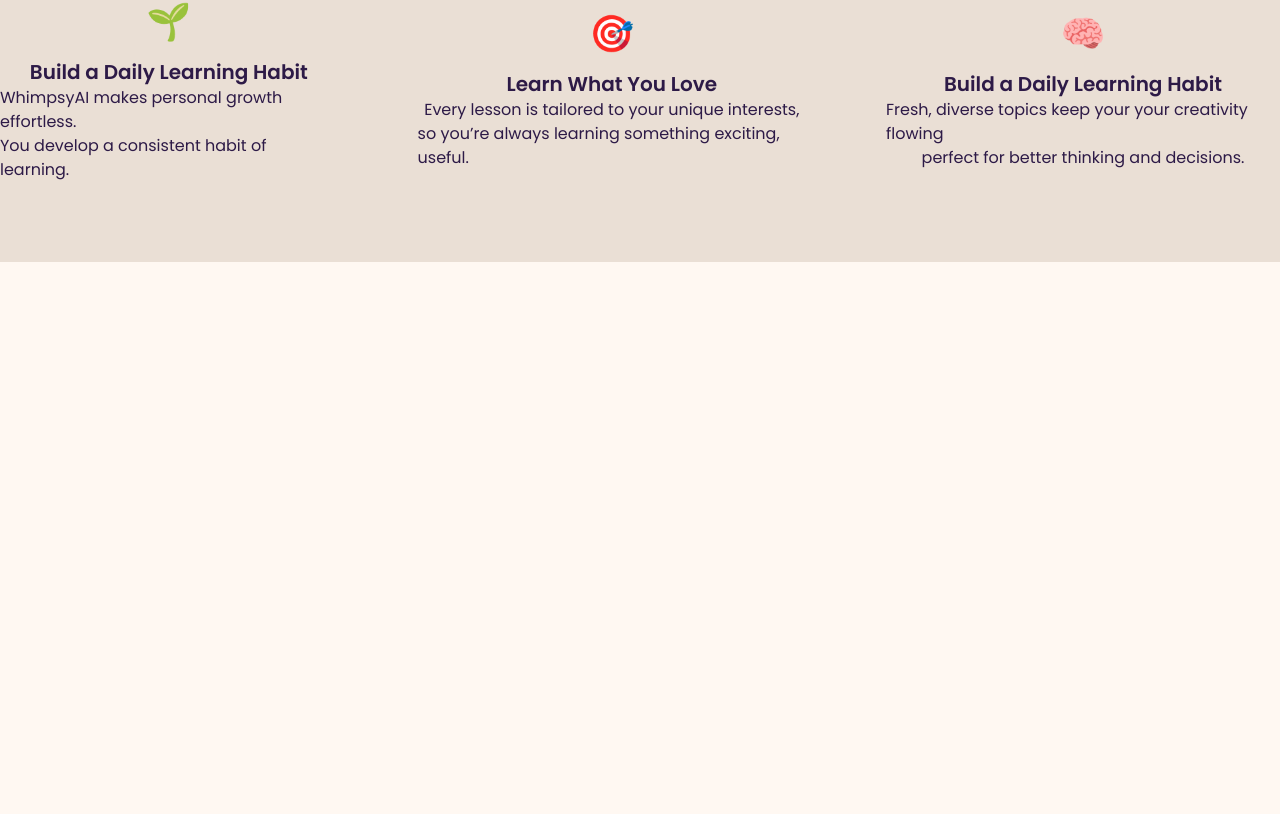
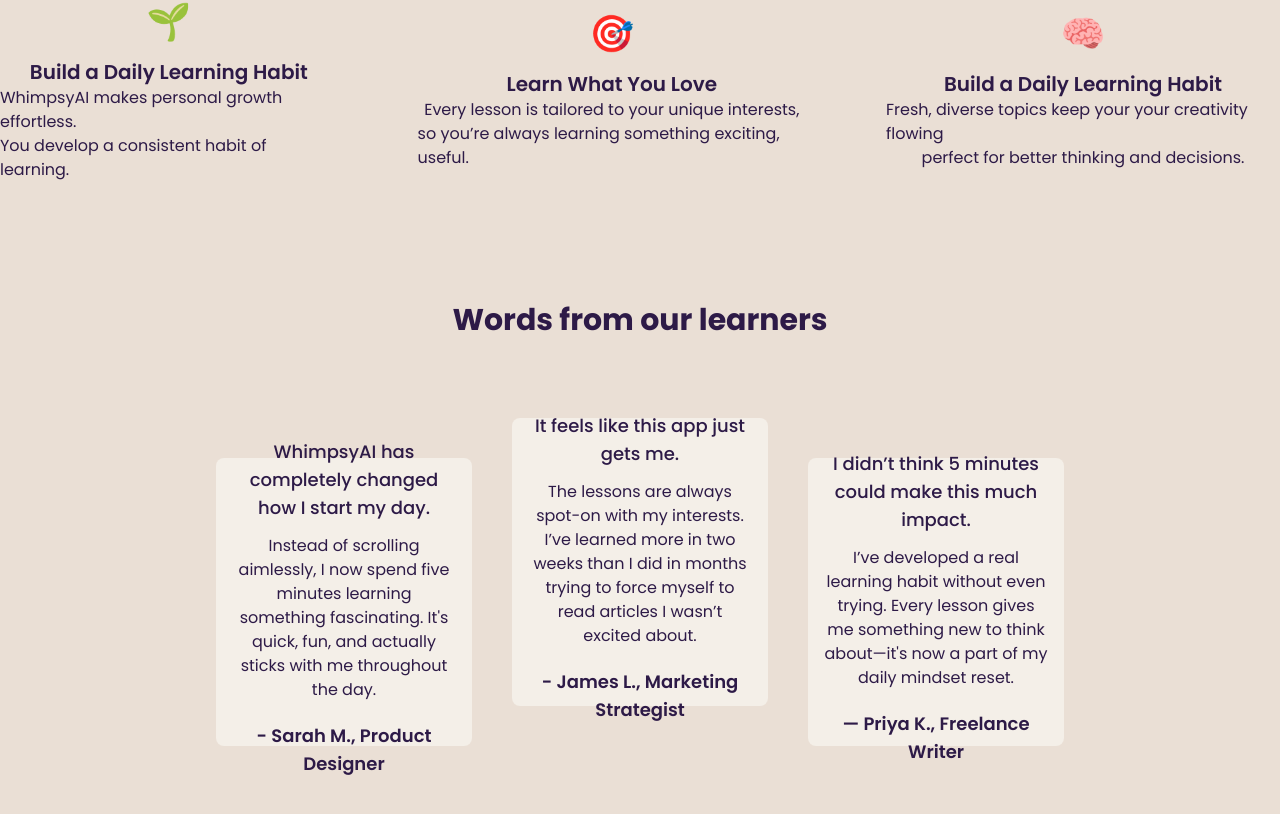
Before and after one commit to ShivanshuPrajapati212/WhimpsyAI-Frontend, a React (Vite) app: page / in a window 1280 px wide. Shown: the part 730-1544 px from the top of the page. Before the commit the page ends 992 px from the top, so only its background shows below. Built offline with nearby package versions, Linux system fonts and the light colour scheme.

Commit message:
add testimonials

```diff
--- a/index.html
+++ b/index.html
@@ -2,7 +2,7 @@
 <html lang="en">
   <head>
     <meta charset="UTF-8" />
-    <link rel="icon" type="image/svg+xml" href="/vite.svg" />
+    <link rel="icon" type="image/svg+xml" href="./src/assets/logo-no-bg.png" />
     <meta name="viewport" content="width=device-width, initial-scale=1.0" />
     <title>WhimpsyAI - Learn Something Daily</title>
   </head>
--- a/src/components/Home.jsx
+++ b/src/components/Home.jsx
@@ -1,5 +1,6 @@
 import Benefits from "./ui/Benefits";
 import Hero from "./ui/Hero";
+import Testimonials from "./ui/Testimonials";
 
 const Home = () => {
   return (
@@ -8,6 +9,7 @@
         <Hero />
       </div>
       <Benefits />
+      <Testimonials/>
     </div>
   );
 };
--- a/src/components/ui/Hero.jsx
+++ b/src/components/ui/Hero.jsx
@@ -12,8 +12,7 @@
           </h1>
           <h3 className="text-lg">
             WhimpsyAI delivers personalized, bite-sized lessons based on your
-            interests. Get a fresh nugget of knowledge every morning and turn
-            your curiosity into mastery—no fluff, all fun.
+            interests. By giving you <span className='underline decoration-wavy text-error'>3 youtube videos</span> and <span className='underline decoration-wavy text-accent'>5 articles</span> to learn from.
           </h3>
           <Link className="btn btn-primary mt-16" to='/signup'>
             Start Learning &rarr;
--- /dev/null
+++ b/src/components/ui/Testimonials.jsx
@@ -0,0 +1,28 @@
+import React from 'react'
+
+const Testimonials = () => {
+  return (
+    <div className='bg-base-300 flex flex-col items-center py-10'>
+      <h2 className='text-3xl font-bold mb-10'>Words from our learners</h2>
+      <div className='flex items-center justify-around gap-10 my-10'>
+            <li className='list-none flex flex-col items-center justify-center text-center bg-base-200 p-4 card w-[20vw] h-72'>
+                <p className='text-lg font-medium my-3'>WhimpsyAI has completely changed how I start my day.</p>
+                <p className='text-md'>Instead of scrolling aimlessly, I now spend five minutes learning something fascinating. It's quick, fun, and actually sticks with me throughout the day.</p>
+                <p className='text-lg font-semibold mt-5'> - Sarah M., Product Designer</p>
+            </li>
+            <li className='list-none flex flex-col items-center justify-center text-center bg-base-200 p-4 card w-[20vw] h-72 mb-20'>
+                <p className='text-lg font-medium my-3'>It feels like this app just gets me.</p>
+                <p className='text-md'>The lessons are always spot-on with my interests. I’ve learned more in two weeks than I did in months trying to force myself to read articles I wasn’t excited about.</p>
+                <p className='text-lg font-semibold mt-5'> - James L., Marketing Strategist</p>
+            </li>
+                <li className='list-none flex flex-col items-center justify-center text-center bg-base-200 p-4 card w-[20vw] h-72'>
+                    <p className='text-lg font-medium my-3'>I didn’t think 5 minutes could make this much impact.</p>
+                    <p className='text-md'>I’ve developed a real learning habit without even trying. Every lesson gives me something new to think about—it's now a part of my daily mindset reset.</p>
+                    <p className='text-lg font-semibold mt-5'> — Priya K., Freelance Writer</p>
+                </li>
+        </div>
+    </div>
+  )
+}
+
+export default Testimonials
```
Also changed, not shown: src/assets/logo-no-bg.png.
